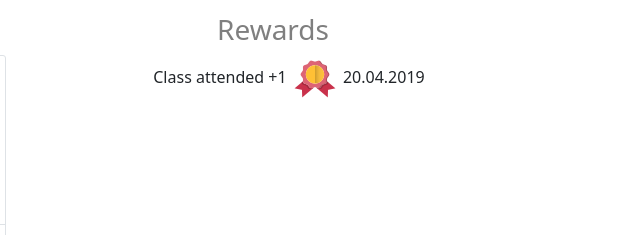
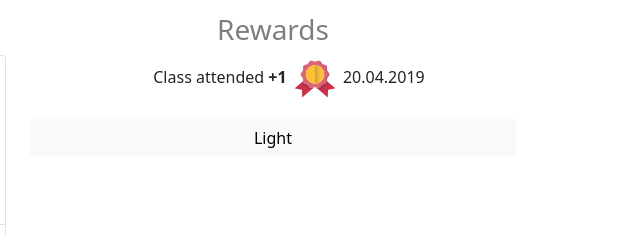
Before and after one commit to Camber62/Home_Bootstrap, a plain HTML site: page index.html in a window 1280 px wide. Shown: the part 180-415 px from the top of the page, 622-1262 px from the left. Drawn offline with Linux system fonts and the light colour scheme.

Commit message:
с добавлением btn

```diff
--- a/index.html
+++ b/index.html
@@ -126,11 +126,14 @@
                 <h3 class="text-center text-black-50">Rewards</h3>
                 <ul class="text-center">
                     <li class="d-inline-block">Class attended</li>
-                    <li class="d-inline-block">+1</li>
+                    <li class="d-inline-block fw-bold">+1</li>
                     <li class="d-inline-block"><img src="icons/badge.png" class="img-fluid rounded-start" alt="badge">
                     </li>
                     <li class="d-inline-block">20.04.2019</li>
                 </ul>
+                <div class="col text-center my-3">
+                    <button type="button" class="btn btn-light w-100">Light</button>
+                </div>
             </div>
 
         </div>
```
